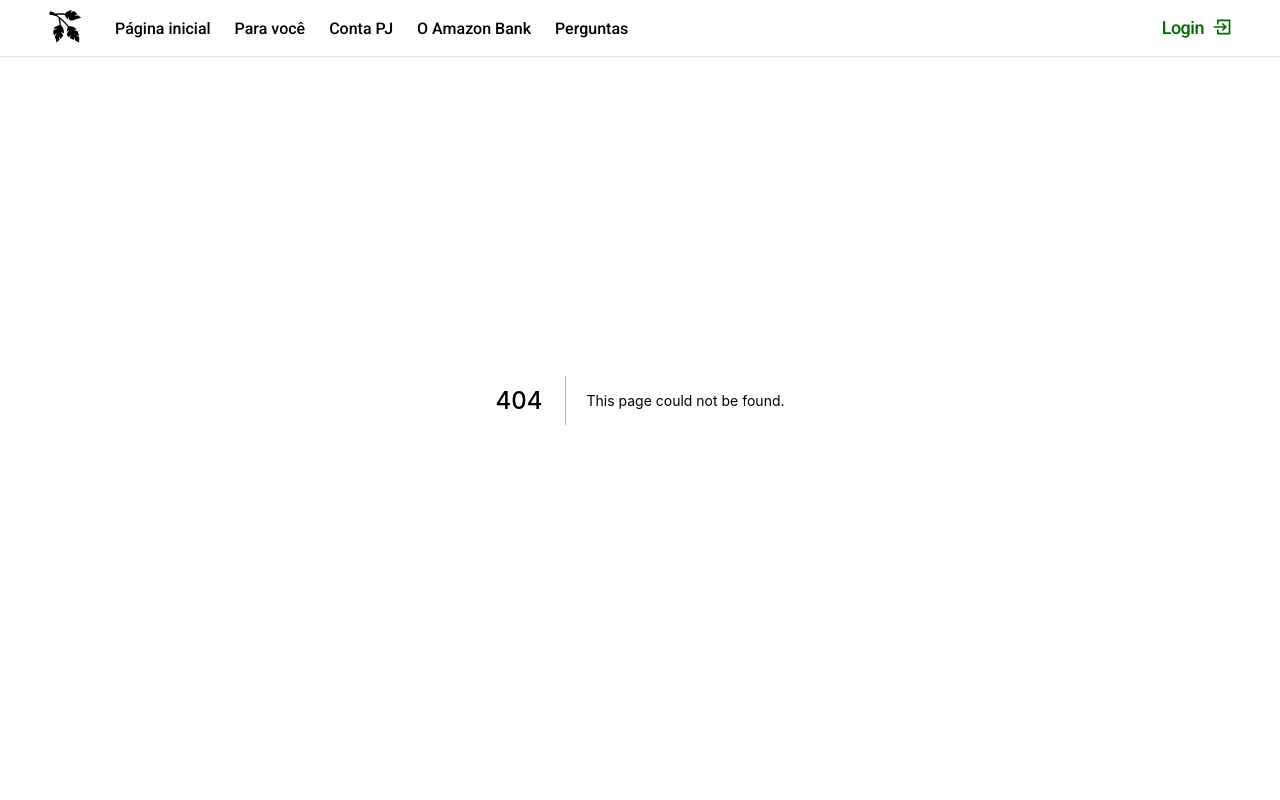
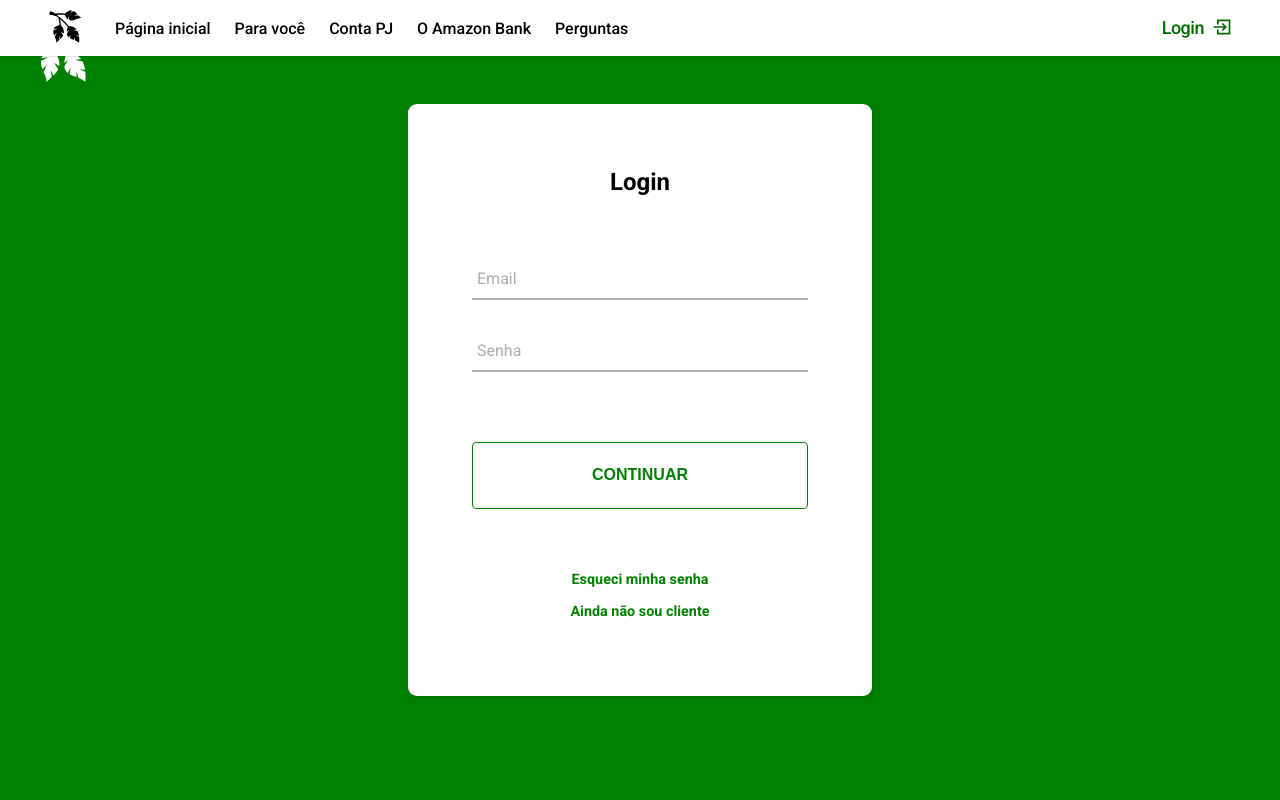
Before and after one commit to Viniciuslb067/amazonbank, a Next.js app: page /login in a window 1280 px wide. Before the commit this address had no page. Shown: the top 800 px of the page. Built offline with nearby package versions, Linux system fonts and the light colour scheme.

Commit message:
feat: new page login

```diff
--- /dev/null
+++ b/src/pages/login.js
@@ -0,0 +1,44 @@
+import Head from "next/head";
+import { GiTreeBranch } from "react-icons/gi";
+
+import styles from "../styles/login.module.scss";
+
+export default function Login() {
+  return (
+    <div className={styles.contentWrapper}>
+      <Head>
+        <title>Amazon Bank | Login</title>
+      </Head>
+
+      <GiTreeBranch size={60} color="#fff" />
+
+      <div className={styles.container}>
+        <div className={styles.form}>
+          <p>Login</p>
+
+          <div className={styles.fields}>
+            <input type="text" required />
+            <span></span>
+            <label htmlFor="">Email</label>
+          </div>
+
+          <div className={styles.fields}>
+            <input type="password" required />
+            <span></span>
+            <label htmlFor="">Senha</label>
+          </div>
+
+          <button>CONTINUAR</button>
+          <div className={styles.recoverLinks}>
+            <a>
+              <span>Esqueci minha senha</span>
+            </a>
+            <a>
+              <span>Ainda não sou cliente</span>
+            </a>
+          </div>
+        </div>
+      </div>
+    </div>
+  );
+}
--- /dev/null
+++ b/src/styles/login.module.scss
@@ -0,0 +1,182 @@
+.contentWrapper {
+  position: fixed;
+  top: 0;
+  left: 0;
+  width: 100%;
+  height: 100%;
+  background: green;
+
+
+  svg {
+    position: absolute;
+    top: 1.5rem;
+    left: 2rem;
+    max-height: 5rem;
+    max-width: 5rem;
+    transition: all 1s;
+  }
+
+}
+
+.container {
+  position: absolute;
+  top: 50%;
+  left: 50%;
+  transform: translate(-50%, -50%);
+  width: 29rem;
+  height: 37rem;
+  background: #fff;
+  border-radius: 9px;
+  box-shadow: 1px 1px 1px 1px rgba(0, 0, 0, 0.1);
+
+  p {
+    font-size: 1.5rem;
+    text-align: center;
+    padding: 4rem 0 2rem 0;
+    font-weight: 700;
+
+  }
+}
+
+.form {
+  padding: 0 4rem;
+  box-sizing: border-box;
+
+  button {
+    margin-top: 2.5rem;
+    width: 100%;
+    border-radius: 4px;
+    border: 1px solid;
+    background-color: rgba(255, 255, 255, );
+    color: green;
+    outline: none;
+    padding: 1rem 2rem 1.0625rem;
+    font-size: 1rem;
+    line-height: 2rem;
+    font-weight: 700;
+
+    &:hover {
+      transition: 0.2s;
+      color: white;
+      background: green;
+    }
+  }
+}
+
+.fields {
+  position: relative;
+  border-bottom: 2px solid #adadad;
+  margin: 30px 0;
+
+  input {
+    width: 100%;
+    padding: 0 5px;
+    height: 40px;
+    font-size: 0.9rem;
+    border: none;
+    background: none;
+    outline: none;
+  }
+
+  label {
+    position: absolute;
+    top: 50%;
+    left: 5px;
+    color: #adadad;
+    transform: translateY(-50%);
+    font-size: 1rem;
+    pointer-events: none;
+    transition: 0.2s;
+  }
+
+  span::before {
+    content: "";
+    position: absolute;
+    top: 40px;
+    left: 0;
+    width: 0%;
+    height: 2px;
+    background: green;
+    transition: 0.2s;
+  }
+
+  input:focus ~ label,
+  input:valid ~ label {
+    top: -5px;
+    color: green;
+  }
+
+  input:focus ~ span::before,
+  input:valid ~ span::before {
+    width: 100%;
+  }
+}
+
+.signUpContainer {
+  margin-top: 2.5rem;
+  text-align: center;
+  color: #666666;
+
+  a {
+    color: #3c8dbc;
+    text-decoration: none;
+
+    &:hover {
+      text-decoration: underline;
+    }
+  }
+}
+
+.recoverLinks {
+  display: flex;
+  flex-direction: column;
+  align-items: center;
+  margin-top: 3rem;
+
+  a {
+    font-size: .9rem;
+    text-align: center;
+    color: green;
+    font-weight: 600;
+    transition: color .3s ease;
+
+    &:hover {
+      cursor: pointer;
+      color: rgba(17, 17, 17);
+    }
+  }
+
+  a {
+    margin-top: 1em;
+  }
+
+}
+
+@media only screen and (max-width: 431px) {
+  .container {
+    width: 25rem;
+    height: 28rem;
+  }
+}
+
+@media only screen and (max-width: 360px) {
+  .container {
+    width: 20rem;
+    height: 26rem;
+  }
+
+  .signUpContainer {
+    margin-top: 1rem;
+  }
+}
+
+@media only screen and (max-width: 280px) {
+  .container {
+    width: 18rem;
+    height: 26rem;
+  }
+
+  .signUpContainer {
+    margin-top: 1rem;
+  }
+}
```
